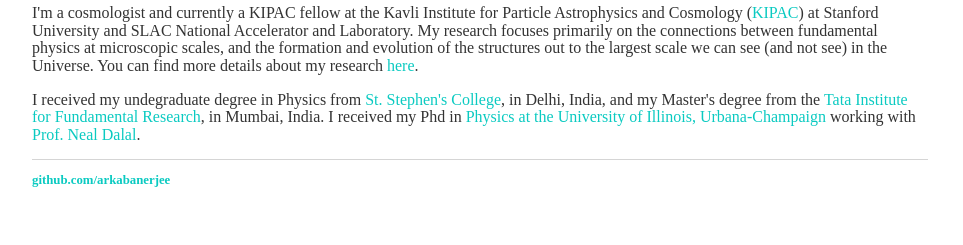
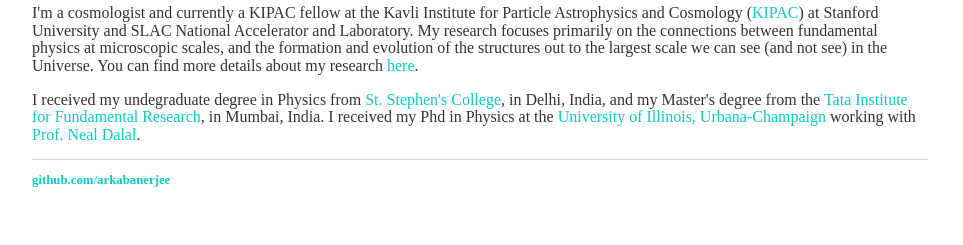
Before and after one commit to arkabanerjee/arkabanerjee.github.io, a Jekyll site: the page built from index.html, in a window 1280 px wide. Shown: the part 753-998 px from the top of the page, without its empty margins (160-1123 px from the left). Built offline with Jekyll 4.4.1, drawn with Linux system fonts in a browser that asks for light colours; some of the changed lines change nothing that is shown.

Commit message:
Add blurb

```diff
--- a/index.html
+++ b/index.html
@@ -8,5 +8,5 @@
 <div class="blurb">
 	<h1>Welcome to my homepage!</h1>
 	<p>I'm a cosmologist and currently a KIPAC fellow at the Kavli Institute for Particle Astrophysics and Cosmology (<a href="https://kipac.stanford.edu/">KIPAC</a>) at Stanford University and SLAC National Accelerator and Laboratory. My research focuses primarily on the connections between fundamental physics at microscopic scales, and the formation and evolution of the structures out to the largest scale we can see (and not see) in the Universe. You can find more details about my research <a href="/research">here</a>.</p>
-	<p>I received my undegraduate degree in Physics from <a href="https://www.ststephens.edu/">St. Stephen's College</a>, in Delhi, India, and my Master's degree from the <a href="https://www.tifr.res.in/">Tata Institute for Fundamental Research</a>, in Mumbai, India. I received my Phd in <a href="https://physics.illinois.edu/">Physics at the University of Illinois, Urbana-Champaign</a> working with <a href="http://www.perimeterinstitute.ca/people/neal-dalal">Prof. Neal Dalal</a>.</p>
+	<p>I received my undegraduate degree in Physics from <a href="https://www.ststephens.edu/">St. Stephen's College</a>, in Delhi, India, and my Master's degree from the <a href="https://www.tifr.res.in/">Tata Institute for Fundamental Research</a>, in Mumbai, India. I received my Phd in Physics at the <a href="https://physics.illinois.edu/">University of Illinois, Urbana-Champaign</a> working with <a href="http://www.perimeterinstitute.ca/people/neal-dalal">Prof. Neal Dalal</a>.</p>
 </div><!-- /.blurb -->
```
